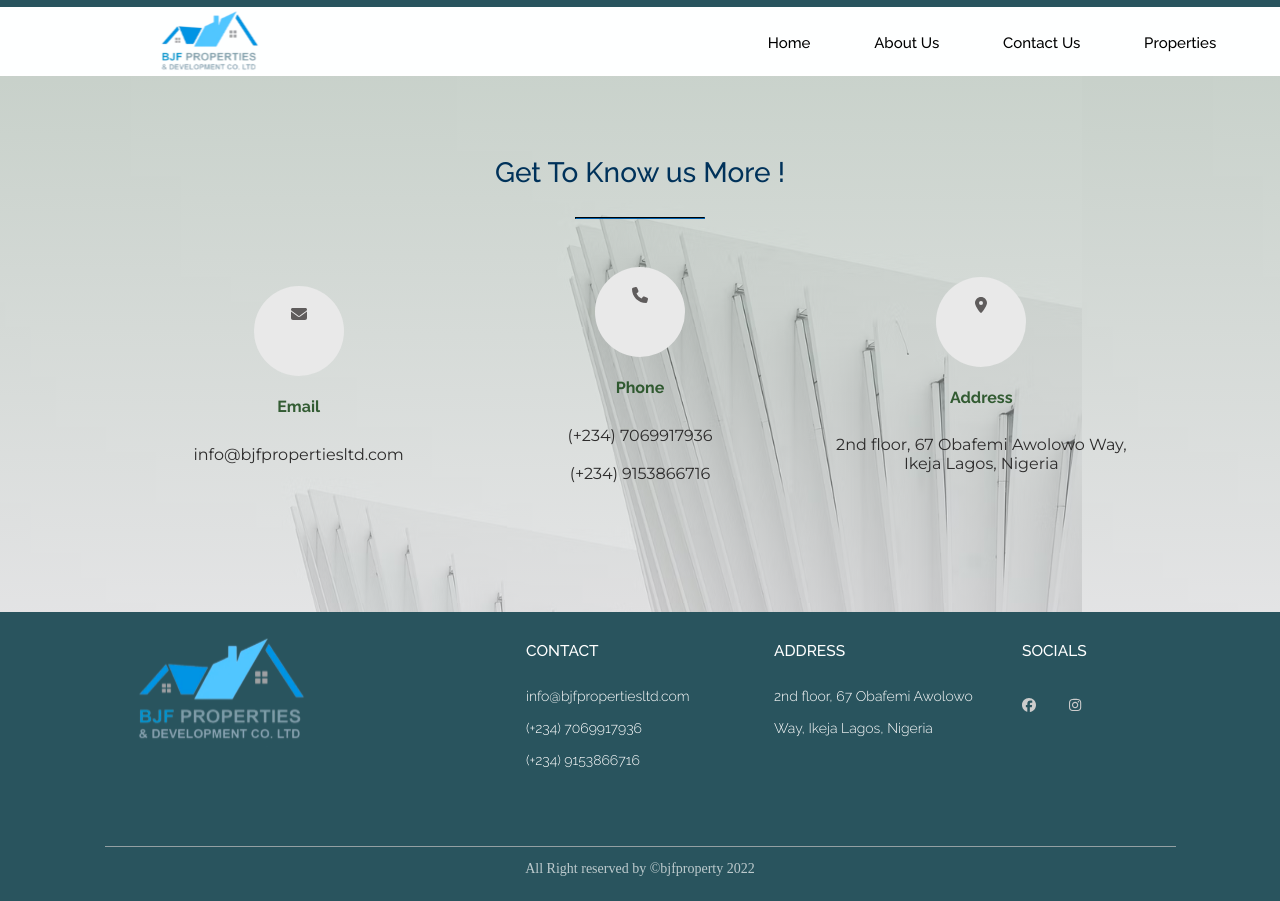
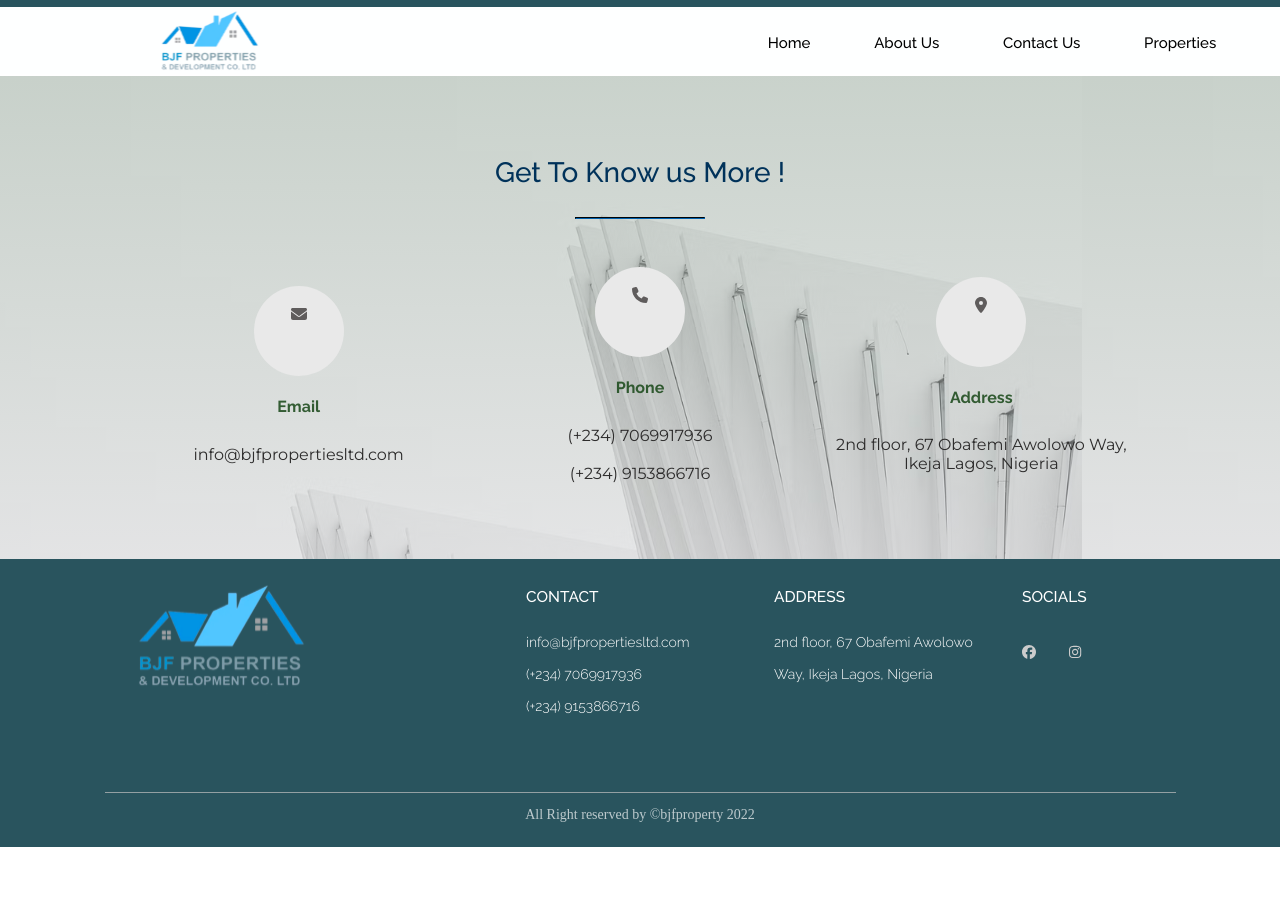
Before and after one commit to fayaio/telk, a Next.js app in the folder frontend/: page /contact in a window 1280 px wide. After the commit the page ends 847 px from the top, so only its background shows below. Built offline with nearby package versions, Linux system fonts and the light colour scheme; a web font is replaced by a local one.

Commit message:
change height of acontactsContainer to auto

```diff
--- a/frontend/pages/contact/contact.module.css
+++ b/frontend/pages/contact/contact.module.css
@@ -4,7 +4,7 @@
       rgba(203, 203, 203, 0.449)
     ),
     url('../../public/bg.svg');
-  height: 67vh;
+  height: auto;
   margin-top: -26px;
 }
 
```
